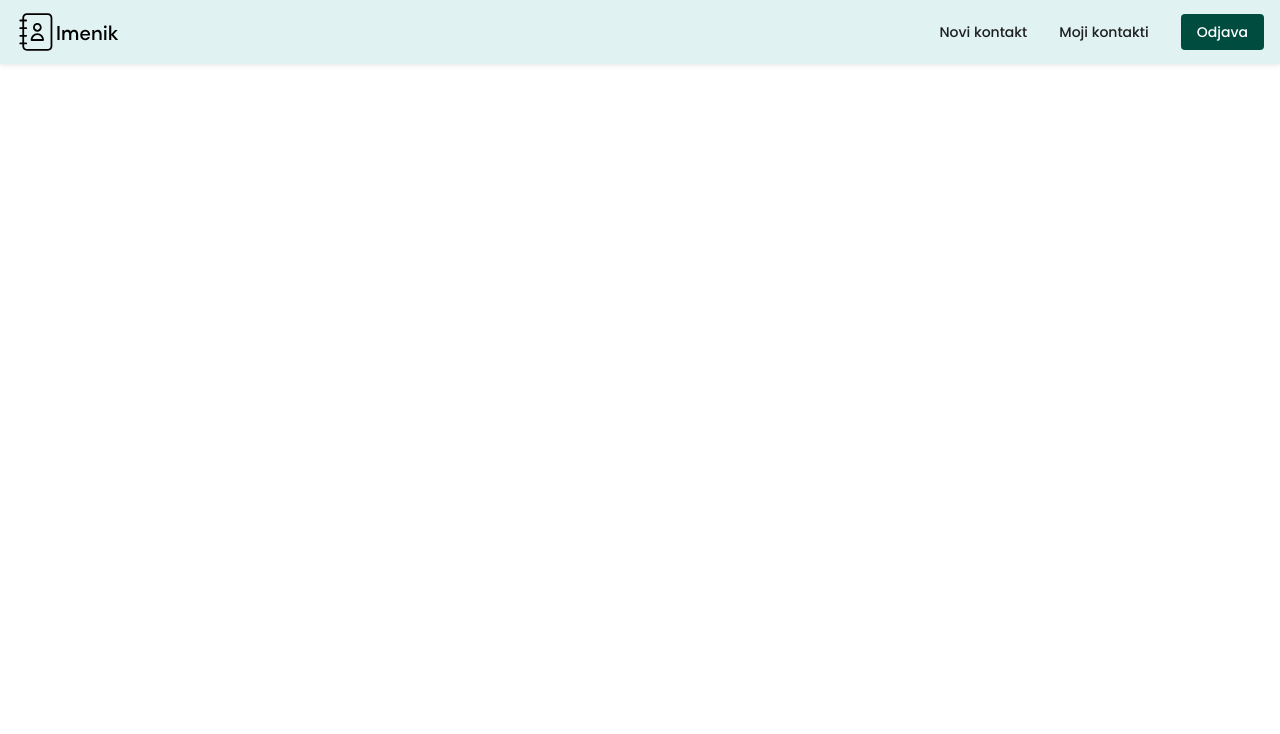
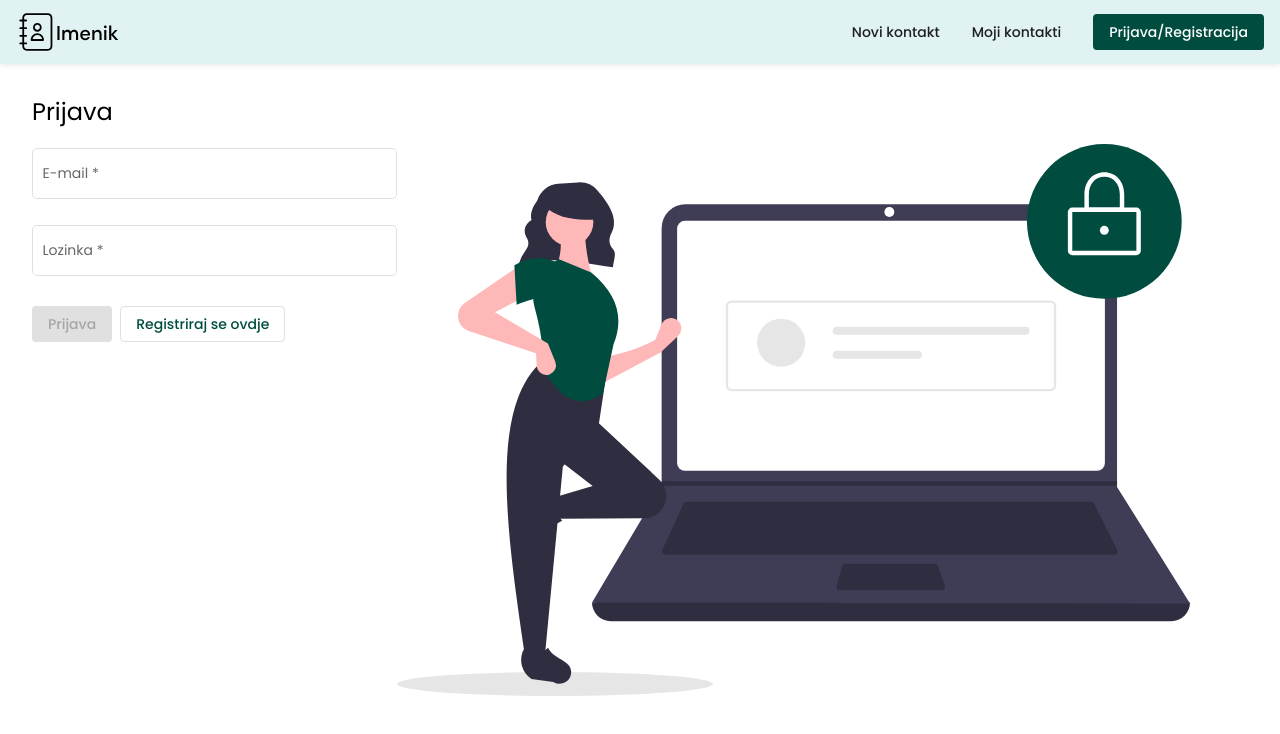
Before and after one commit to MartinaMilli/Imenik-Angular, an Angular app: page /auth in a window 1280 px wide. Before the commit this address led to /. Shown: the top 734 px of the page. Built offline with nearby package versions, Linux system fonts and the light colour scheme.

Commit message:
Add authenticaton component

```diff
--- a/src/app/app-routing.module.ts
+++ b/src/app/app-routing.module.ts
@@ -1,12 +1,16 @@
 import { NgModule } from '@angular/core';
 import { RouterModule, Routes } from '@angular/router';
+import { AuthComponent } from './auth/auth.component';
 import { DetailsComponent } from './details/details.component';
 import { EditContactComponent } from './edit-contact/edit-contact.component';
+import { HomeComponent } from './home/home.component';
 import { MyContactsComponent } from './my-contacts/my-contacts.component';
 import { NewContactComponent } from './new-contact/new-contact.component';
 
 const routes: Routes = [
   {path: '', redirectTo: 'my-contacts', pathMatch: 'full'},
+  {path: 'home', component: HomeComponent},
+  {path: 'auth', component: AuthComponent},
   {path: 'my-contacts', component: MyContactsComponent},
   {path: 'my-contacts/details/:id', component: DetailsComponent},
   {path: 'my-contacts/details/:id/edit', component: EditContactComponent},
--- a/src/app/app.module.ts
+++ b/src/app/app.module.ts
@@ -26,6 +26,7 @@ import { EditContactComponent } from './edit-contact/edit-contact.component';
 import { FormComponent } from './shared/form/form.component';
 import { MyContactsComponent } from './my-contacts/my-contacts.component';
 import { DialogComponent } from './dialog/dialog.component';
+import { AuthComponent } from './auth/auth.component';
 
 
 
@@ -42,7 +43,8 @@ import { DialogComponent } from './dialog/dialog.component';
     EditContactComponent,
     FormComponent,
     MyContactsComponent,
-    DialogComponent
+    DialogComponent,
+    AuthComponent
   ],
   imports: [
     BrowserModule,
--- /dev/null
+++ b/src/app/auth/auth.component.css
@@ -0,0 +1,45 @@
+
+
+.auth-form {
+    flex-basis: 100%;
+}
+
+.auth-actions button{
+    margin-top: .5rem;
+}
+
+.auth-actions {
+    flex-direction: column;
+}
+
+form {
+    flex-direction: column;
+}
+
+img {
+    position: fixed;
+}
+
+@media screen and (min-width: 768px) {
+    .auth-form {
+        flex-basis: 30%;
+    }
+    .auth-image {
+        flex-basis: 70% ;
+    }
+}
+
+@media screen and (min-width: 1024px) {
+    .auth-actions {
+        flex-direction: row;
+    }
+    .auth-actions button{
+        margin-right: .5rem;
+    }
+}
+
+@media screen and (max-width: 767px){
+    .auth-image {
+        display: none ;
+    }
+}
--- /dev/null
+++ b/src/app/auth/auth.component.html
@@ -0,0 +1,51 @@
+<div class="container">
+    <h1 *ngIf="loginMode">Prijava</h1>
+    <h1 *ngIf="!loginMode">Registracija</h1>
+    <div class="flex">
+        <div class="auth-form">
+            <form
+            class="flex"
+            (ngSubmit)="onSubmit()"
+            [formGroup]="authForm">
+                    <mat-form-field appearance="outline" color="accent">
+                        <mat-label>E-mail</mat-label>
+                        <input
+                            matInput
+                            placeholder="E-mail"
+                            formControlName="email">
+                            <mat-error *ngIf="authForm.get('email').hasError('required')">Ovo polje je obavezno!</mat-error>
+                            <mat-error *ngIf="authForm.get('email').hasError('email')">Upišite ispravnu e-mail adresu!</mat-error>
+                    </mat-form-field>
+
+                    <mat-form-field appearance="outline" color="accent">
+                        <mat-label>Lozinka</mat-label>
+                        <input
+                            matInput
+                            type="password"
+                            placeholder="Lozinka"
+                            formControlName="password">
+                            <mat-error *ngIf="authForm.get('password').hasError('required')">Ovo polje je obavezno!</mat-error>
+                            <mat-error *ngIf="authForm.get('password').hasError('minlength')">Lozinka mora imati najmanje 6 znakova!</mat-error>
+                    </mat-form-field>
+                    <div class="auth-actions flex">
+                        <button
+                            type="submit"
+                            class="btn-accent"
+                            mat-flat-button
+                            color="accent"
+                            [disabled]="!authForm.valid">{{loginMode ? 'Prijava' : 'Registracija'}}</button>
+                            <button
+                            *ngIf="loginMode"
+                            type="button"
+                            class="btn-accent"
+                            mat-stroked-button
+                            color="accent"
+                            (click)="onSwitchToSignup()">Registriraj se ovdje</button>
+                    </div>
+            </form>
+        </div>
+        <div class="auth-image">
+            <img src="../../assets/login-bcg.svg">
+        </div>
+    </div>
+</div>
--- /dev/null
+++ b/src/app/auth/auth.component.ts
@@ -0,0 +1,34 @@
+import { Component, OnInit } from '@angular/core';
+import { FormControl, FormGroup, Validators } from '@angular/forms';
+
+@Component({
+  selector: 'app-auth',
+  templateUrl: './auth.component.html',
+  styleUrls: ['./auth.component.css']
+})
+export class AuthComponent implements OnInit {
+
+  authForm: FormGroup;
+  loginMode = true;
+
+  constructor() { }
+
+  ngOnInit(): void {
+    this.authForm = new FormGroup(
+      {
+        email: new FormControl(null, [Validators.required, Validators.email]),
+        password: new FormControl(null, [Validators.required, Validators.minLength(6)]),
+      });
+    }
+
+  onSwitchToSignup(): void {
+    this.loginMode = false;
+    this.authForm.reset();
+  }
+
+  onSubmit(): void {
+    console.log('form submitted');
+    this.authForm.reset();
+  }
+
+}
--- a/src/app/my-contacts/my-contacts.component.css
+++ b/src/app/my-contacts/my-contacts.component.css
@@ -22,9 +22,6 @@ img {
     text-align: end;
 }
 
-
-
-
 /* MEDIA QUERIES */
 
 @media screen and (max-width: 424px) {
--- a/src/app/my-contacts/my-contacts.component.html
+++ b/src/app/my-contacts/my-contacts.component.html
@@ -2,8 +2,9 @@
     <div class="contact-table">
         <h1>Moji kontakti</h1>
         <button *ngIf="!(contacts.length === 0)" mat-stroked-button (click)="onDeleteAll()">Obriši sve</button>
-        <p *ngIf="contacts.length === 0">Trenutno nemate spremljenih kontakata.</p>
-        <table *ngIf="!(contacts.length === 0)" mat-table [dataSource]="contacts">
+        <p *ngIf="isFetching">Loading...</p>
+        <p *ngIf="contacts.length === 0 && !isFetching">Trenutno nemate spremljenih kontakata.</p>
+        <table *ngIf="!(contacts.length === 0 && !isFetching)" mat-table [dataSource]="contacts">
             <ng-container matColumnDef="name">
                 <th mat-header-cell *matHeaderCellDef> Ime i prezime </th>
                 <td mat-cell *matCellDef="let element"> {{element.firstName}} {{element.lastName}} </td>
--- a/src/app/my-contacts/my-contacts.component.ts
+++ b/src/app/my-contacts/my-contacts.component.ts
@@ -18,6 +18,8 @@ export class MyContactsComponent implements OnInit, OnDestroy {
   // keep track of changes in the contactService
   contactSub: Subscription;
   displayedColumns: string[] = ['name', 'email', 'details', 'edit', 'delete'];
+  isFetching: boolean;
+  fetchingSub: Subscription;
 
   constructor(
     private contactService: ContactService,
@@ -26,6 +28,9 @@ export class MyContactsComponent implements OnInit, OnDestroy {
     public dialog: MatDialog) { }
 
   ngOnInit(): void {
+    this.fetchingSub = this.contactService.fetchingState.subscribe(fetching => {
+      this.isFetching = fetching;
+    });
     this.contactService.fetchContacts();
     this.contacts = this.contactService.contactList;
     this.contactSub = this.contactService.contactsChanged.subscribe(contacts => {
@@ -56,5 +61,6 @@ export class MyContactsComponent implements OnInit, OnDestroy {
 
   ngOnDestroy(): void {
     this.contactSub.unsubscribe();
+    this.fetchingSub.unsubscribe();
   }
 }
--- a/src/app/shared/header/header.component.html
+++ b/src/app/shared/header/header.component.html
@@ -3,9 +3,18 @@
 
     <img routerLink="" src="../../assets/logo.svg">
     <div class="navbar-links">
-        <a class="navbar-link" routerLinkActive="active" routerLink="new-contact" mat-button>Novi kontakt</a>
-        <a class="navbar-link" routerLinkActive="active" routerLink="my-contacts" mat-button>Moji kontakti</a>
-        <button class="navbar-link logout-btn btn-accent" href="#" mat-flat-button color="accent">Odjava</button>
+        <a
+            class="navbar-link"
+            routerLinkActive="active"
+            routerLink="new-contact"
+            mat-button>Novi kontakt</a>
+        <a
+            class="navbar-link"
+            routerLinkActive="active"
+            routerLink="my-contacts"
+            mat-button>Moji kontakti</a>
+        <!-- <button class="navbar-link logout-btn btn-accent" href="#" mat-flat-button color="accent">Odjava</button> -->
+        <button class="navbar-link logout-btn btn-accent" routerLinkActive="active" routerLink="auth" mat-flat-button color="accent">Prijava/Registracija</button>
     </div>
     <button class="hamburger-menu" mat-icon-button [matMenuTriggerFor]="menu">
         <mat-icon>menu</mat-icon>
@@ -19,6 +28,10 @@
             mat-menu-item
             routerLinkActive="active"
             routerLink="my-contacts">Moji kontakti</a>
-        <button mat-menu-item>Odjava</button>
+        <!-- <button mat-menu-item>Odjava</button> -->
+        <a
+            mat-menu-item
+            routerLinkActive="active"
+            routerLink="auth">Prijava/Registracija</a>
     </mat-menu>
 </mat-toolbar>
```
Also changed, not shown: src/app/contact.service.ts (+15 -13 lines), src/assets/login-bcg.svg (added).
